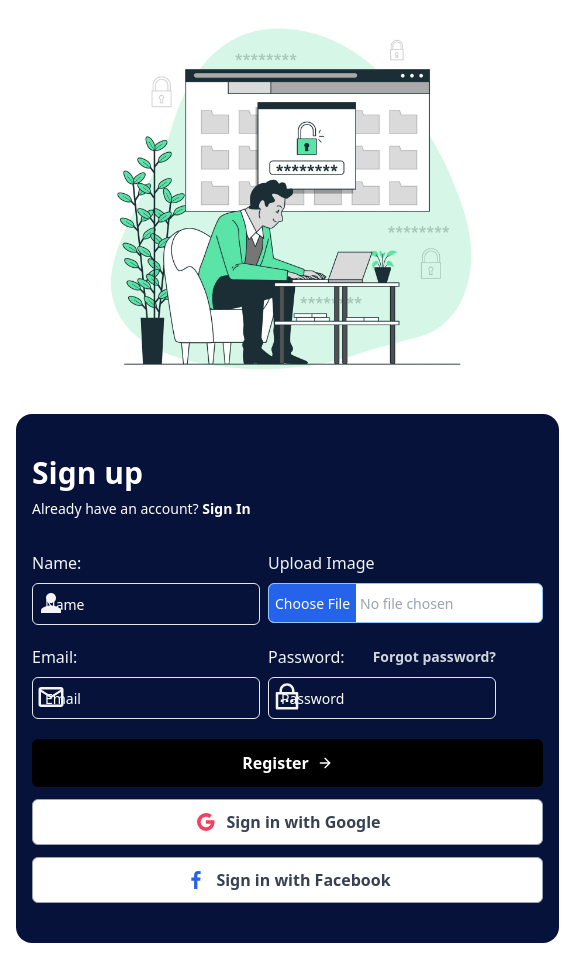
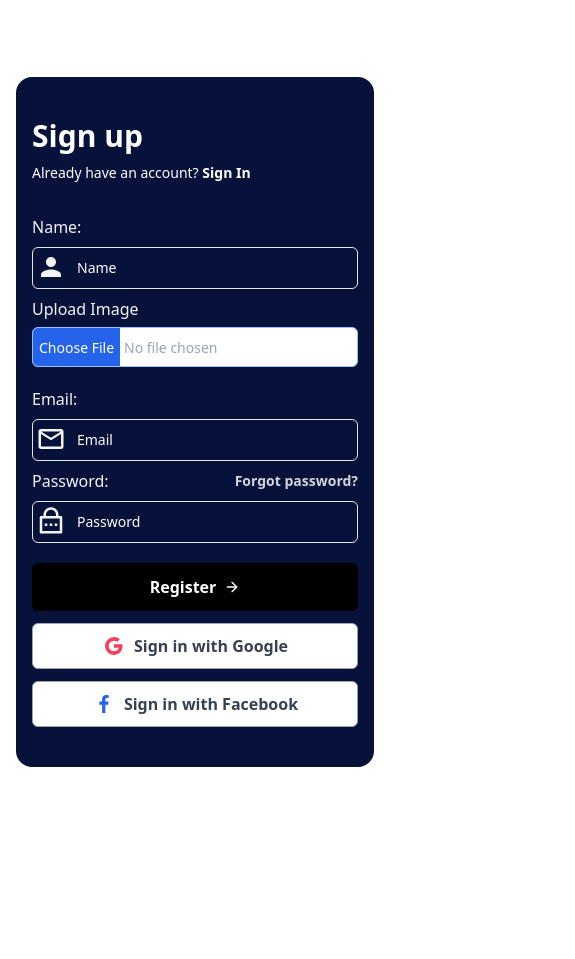
Before and after one commit to its-asif/QuickFinance-client-side, a React (Vite) app: page /register in a window 390 px wide. Shown: the whole page, 575 px wide, since content can reach past the window. After the commit the page ends 844 px from the top, so only its background shows below. Built offline with nearby package versions, Linux system fonts and the light colour scheme.

Commit message:
MAke Register page responsive

```diff
--- a/src/pages/login-register/register/Register.jsx
+++ b/src/pages/login-register/register/Register.jsx
@@ -8,12 +8,12 @@ const Register = () => {
     return (
         <div>
             <div className="hero min-h-screen">
-                <div className="hero-content flex flex-col justify-evenly lg:flex-row  w-full">
+                <div className="hero-content flex justify-evenly flex-row  w-full">
 
 
                     {/* Left Side */}
 
-                    <img src='RegisterPage.png' className="max-w-sm" />
+                    <img src='RegisterPage.png' className="lg:max-w-sm w-[350px] hidden md:flex" />
 
 
 
@@ -41,7 +41,7 @@ const Register = () => {
                                     <div className="space-y-5">
 
 
-                                        <div className='flex gap-2'>
+                                        <div className='flex flex-col md:flex-row gap-2'>
                                             {/* Name */}
                                             <div>
                                                 <label htmlFor="" className="text-base font-medium text-gray-100">
@@ -50,7 +50,7 @@ const Register = () => {
                                                 </label>
                                                 <div className="mt-2 border rounded-md">
                                                     <input
-                                                        className="lg:ml-8 flex h-10 lg:w-[200px]  text-white border-gray-300 bg-transparent px-3 py-2 text-sm placeholder:text-white focus:outline-none focus:border-none disabled:cursor-not-allowed disabled:opacity-50 "
+                                                        className="ml-8 flex h-10 lg:w-[200px] w-[150px]  text-white border-gray-300 bg-transparent px-3 py-2 text-sm placeholder:text-white focus:outline-none focus:border-none disabled:cursor-not-allowed disabled:opacity-50 "
                                                         type="text"
                                                         placeholder='Name'
                                                     >
@@ -76,7 +76,7 @@ const Register = () => {
 
                                         </div>
 
-                                        <div className='flex gap-2'>
+                                        <div className='flex flex-col lg:flex-row gap-2'>
                                             {/* Email */}
                                             <div>
                                                 <label htmlFor="" className="text-base font-medium text-gray-100">
@@ -85,7 +85,7 @@ const Register = () => {
                                                 </label>
                                                 <div className="mt-2 border rounded-md">
                                                     <input
-                                                        className="lg:ml-8 flex h-10 lg:w-[200px]  text-white border-gray-300 bg-transparent px-3 py-2 text-sm placeholder:text-white focus:outline-none focus:border-none disabled:cursor-not-allowed disabled:opacity-50 "
+                                                        className="ml-8 flex h-10 lg:w-[200px]  text-white border-gray-300 bg-transparent px-3 py-2 text-sm placeholder:text-white focus:outline-none focus:border-none disabled:cursor-not-allowed disabled:opacity-50 "
                                                         type="email"
                                                         placeholder='Email'
                                                     >
@@ -112,7 +112,7 @@ const Register = () => {
                                                 </div>
                                                 <div className="mt-2 border rounded-md">
                                                     <input
-                                                        className="lg:ml-8 flex h-10 lg:w-[200px]  text-white border-gray-300 bg-transparent px-3 py-2 text-sm placeholder:text-white focus:outline-none focus:border-none disabled:cursor-not-allowed disabled:opacity-50 "
+                                                        className="ml-8 flex h-10 lg:w-[200px]  text-white border-gray-300 bg-transparent px-3 py-2 text-sm placeholder:text-white focus:outline-none focus:border-none disabled:cursor-not-allowed disabled:opacity-50 "
                                                         type="password"
                                                         placeholder='Password'
                                                     >
```
